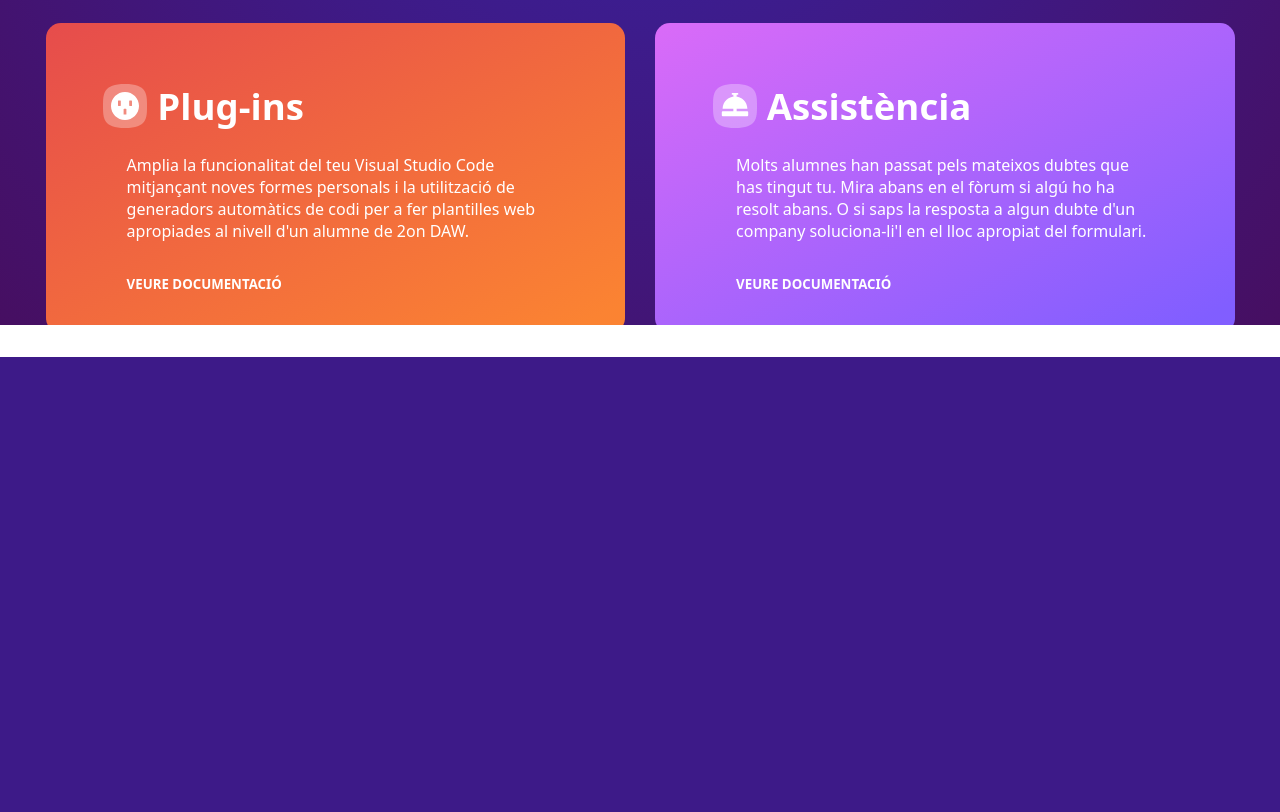
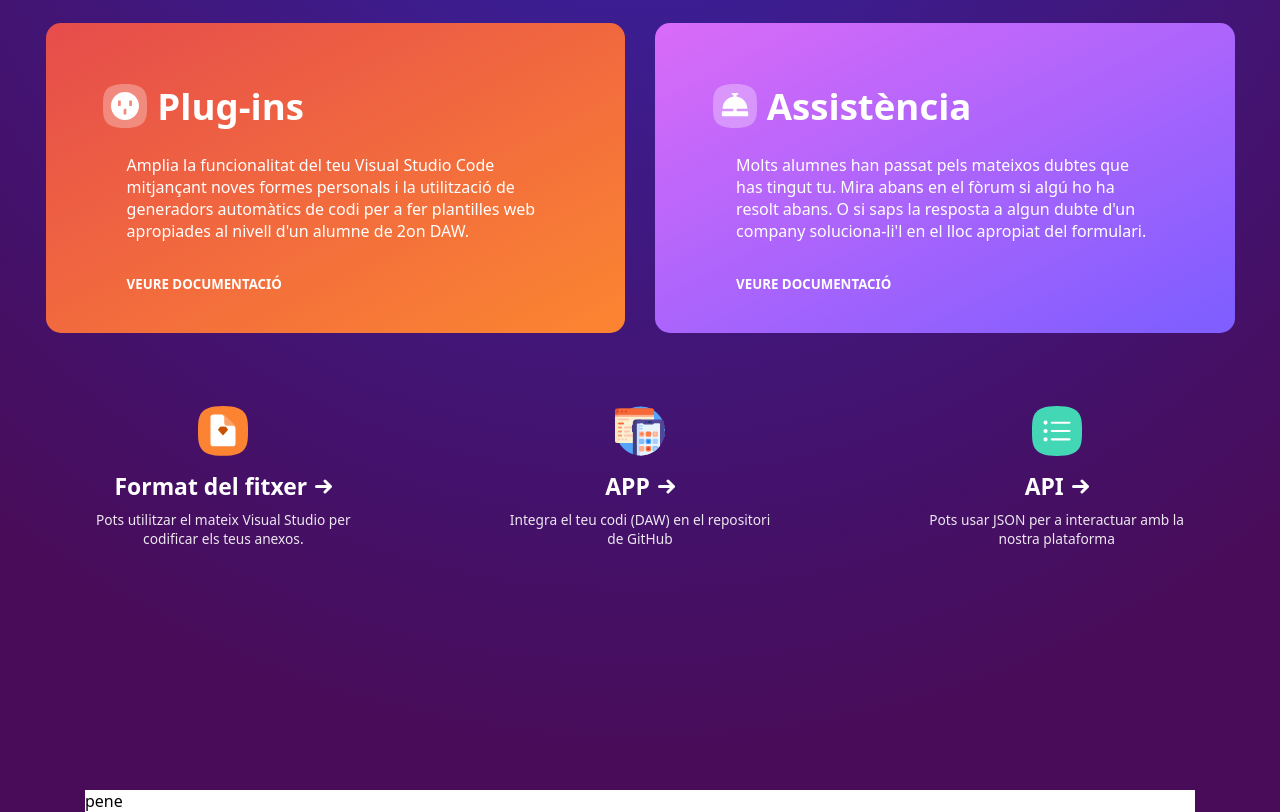
Before and after one commit to KMoran00/ACTS_2DAW, a PHP site: page / in a window 1280 px wide. Shown: the part 443-1255 px from the top of the page. Before the commit the page ends 800 px from the top, so only its background shows below. Run offline with PHP 8.4, Linux system fonts and the light colour scheme.

Commit message:
texto + 3a divisió

```diff
--- a/DIW/UD6ACTFINAL/css/estils.css
+++ b/DIW/UD6ACTFINAL/css/estils.css
@@ -130,7 +130,6 @@ main {
     display: inline-flex;
     align-items: center;
     gap: 10px;
-    /* espacio entre el icono y el texto */
     font-size: 4ch;
     margin-bottom: 5%;
 }
@@ -153,3 +152,57 @@ main {
     padding-left: 5%;
     padding-right: 5%;
 }
+
+/*-------- Apartat Format fitxer/APP/API ---------*/
+.opcMain {
+    margin-top: 5%;
+    text-align: center;
+    color: white;
+}
+
+.opcMain .row {
+    display: flex;
+    justify-content: center;
+}
+
+.opcMain .opcImg {
+    display: block;
+    margin: 0 auto 15px auto;
+    width: 50px;
+    height: auto;
+}
+
+.opcMain h3 {
+    display: inline-flex;
+    align-items: center;
+    justify-content: center;
+    gap: 8px; /* espacio entre texto y flecha */
+    font-size: 2.5ch;
+    margin-bottom: 8px;
+}
+
+.opcMain p {
+    font-size: 1.5ch;
+    margin: 0 auto;
+    width: 80%;
+    color: rgba(255, 255, 255, 0.9);
+}
+
+/* cajas individuales */
+.opcM1, .opcM2, .opcM3 {
+    padding: 20px;
+}
+
+/* efecto hover */
+.opcM1:hover, .opcM2:hover, .opcM3:hover {
+}
+
+
+
+
+/*-------- Apartat d'Arranquem ---------*/
+.arranq{
+    background-color: white;
+    margin-top: 20%;
+    width: 100%;
+}
--- a/DIW/UD6ACTFINAL/index.html
+++ b/DIW/UD6ACTFINAL/index.html
@@ -103,6 +103,69 @@
                     </div>
                 </div>
 
+                <!-- Apartat Format fitxer / APP/ API  -->
+                <div class="container-fluid">
+                    <div class="opcMain">
+                        <div class="row">
+                            <div class="col-4">
+                                <!-- Opció Format fitxer -->
+                                <div class="opcM1">
+                                    <img class="opcImg"
+                                        src="img/icona_format_fitxer.svg"
+                                        alt="format fitxer">
+                                    <h3>Format del fitxer <img
+                                            src="img/icona_fletxa.svg"
+                                            alt="fletxa"></h3>
+                                    <p>
+                                        Pots utilitzar el mateix Visual Studio
+                                        per
+                                        codificar els teus anexos.
+                                    </p>
+
+                                </div>
+                            </div>
+                            <div class="col-4">
+                                <!-- Opció APP-->
+                                <div class="opcM2">
+                                    <img class="opcImg" src="img/icona_app.svg"
+                                        alt="APP">
+                                    <h3>APP <img src="img/icona_fletxa.svg"
+                                            alt="fletxa"> </h3>
+                                    <p>Integra el teu codi (DAW) en el
+                                        repositori de
+                                        GitHub</p>
+                                </div>
+                            </div>
+                            <div class="col-4">
+                                <!-- Opció API -->
+                                <div class="opcM3">
+                                    <img class="opcImg"
+                                        src="img/icona_preferencies.svg"
+                                        alt="API">
+                                    <h3>API <img src="img/icona_fletxa.svg"
+                                            alt="fletxa"></h3>
+                                    <p> Pots usar JSON per a interactuar amb la nostra
+                                        plataforma
+                                    </p>
+                                </div>
+                            </div>
+                        </div>
+                    </div>
+
+                </div>
+
+            </div>
+
+            <!-- Secció Arranquem -->
+            <div class="container">
+                <div class="arranq">
+                    <div class="row">
+                        <div class="col-12">
+                            pene
+                        </div>
+                    </div>
+                </div>
+
             </div>
         </main>
 
```
